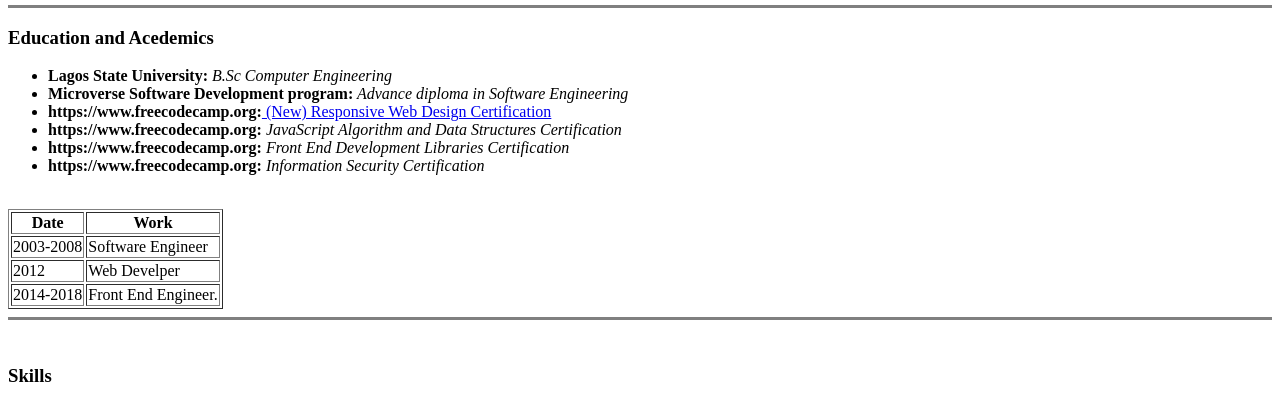
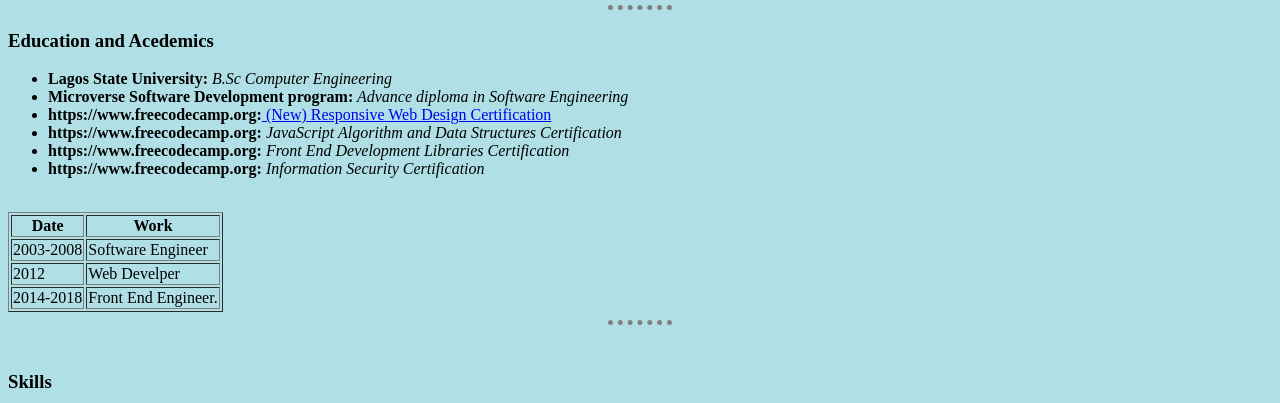
Before and after one commit to Abmart0803/Personal-Website---HTML, a website: page index.html in a window 1280 px wide. Shown: the part 397-800 px from the top of the page. Drawn offline with Linux system fonts and the light colour scheme.

Commit message:
modified index.html and style.css files.

```diff
--- a/index.html
+++ b/index.html
@@ -3,6 +3,20 @@
 <head>
   <meta charset="UTF-8">
   <title>Abiola martins' Personal Website</title>
+  <style>
+    body {
+      background-color: powderblue;
+    }
+
+    hr {
+      border-style: none;
+      border-top-style: dotted;
+      border-color: grey;
+      border-width: 5px;
+      width: 5%;
+
+    }
+  </style>
 </head>
 <body>
   <table cellspacing="30">
@@ -18,7 +32,7 @@
       </td>
     </tr>
   </table>
-  <hr size="3" noshade="0">
+  <hr size="3">
   <h3>Education and Acedemics</h3>
   <ul>
     <li><strong> Lagos State University:</strong><em> B.Sc Computer Engineering</em></li>
@@ -60,7 +74,7 @@
       <td>Front End Engineer.</td>
     </tr>
   </table>
-  <hr size="3" noshade="0">
+  <hr size="3">
   <br>
   <h3>Skills</h3>
   <table cellspacing="30">
@@ -102,7 +116,7 @@
     </tr>
   </table>
   <br>
-  <hr size="3" noshade="0">
+  <hr size="3">
   <a href="myhobies.html">My Hobbies</a> <br>
   <br>
   <a href="contact.html">Contact Me</a>
```
Also changed, not shown: contact.html (+16 -2 lines).
